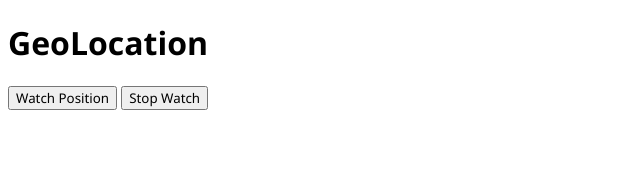
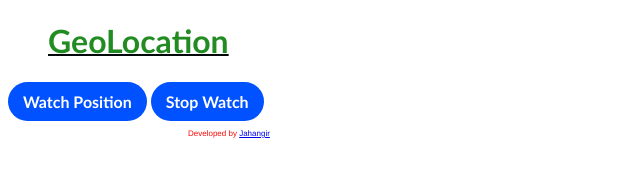
Before and after one commit to Jahangir702/location, a plain HTML site: page index.html in a window 1280 px wide. Shown: the whole page, without its empty margins (0-640 px from the left). Drawn offline with Linux system fonts and the light colour scheme.

Commit message:
Update index.html

```diff
--- a/index.html
+++ b/index.html
@@ -7,15 +7,52 @@
     <style>
         *
         {
-            font-family: 'Segoe UI', Tahoma, Geneva, Verdana, sans-serif;
+            font-family: 'Gill Sans', 'Gill Sans MT', Calibri, 'Trebuchet MS', sans-serif;
         }
+        .btn{
+            display: inline-block;
+            padding: 10px 15px;
+            font-size: 16px;
+            font-weight: bold;
+            text-align: center;
+            text-decoration: none;
+            background-color: #0051ff;
+            color: #ffffff;
+            border: none;
+            border-radius: 30px;
+            cursor: pointer;
+        }
+
+
+        .btn:hover {
+            background-color: #e81920;
+        }
+
+        .btn:active {
+            background-color: #3111bf;
+        }
+        h1{
+            color: forestgreen;
+            margin-left: 40px;
+            text-decoration-line: underline;
+            text-decoration-color: rgb(1, 9, 9);
+            text-decoration-style: solid;
+            text-decoration-thickness: 2px;
+        }
+        p{
+            font-family: 'Franklin Gothic Medium', 'Arial Narrow', Arial, sans-serif;
+            font-size: 8px;
+            margin-left: 180px;
+            color: rgb(247, 7, 7);
+        }
+
     </style>
 </head>
 <body>
     <div id="container">
         <h1>GeoLocation</h1>
-        <button id="watch">Watch Position</button>
-        <button id="stop"> Stop Watch</button>
+        <button id="watch" class="btn">Watch Position</button>
+        <button id="stop" class="btn"> Stop Watch</button>
     </div>
     <div id="output">
 
@@ -64,5 +101,6 @@
             document.getElementById("output").innerHTML = "No location support";
         }
     </script>
+    <p>Developed by <a style="font-family: 'Franklin Gothic Medium', 'Arial Narrow', Arial, sans-serif;" href="https://www.facebook.com/Jahangir702/" target="_blank">Jahangir</a></p>
 </body>
 </html>
```
